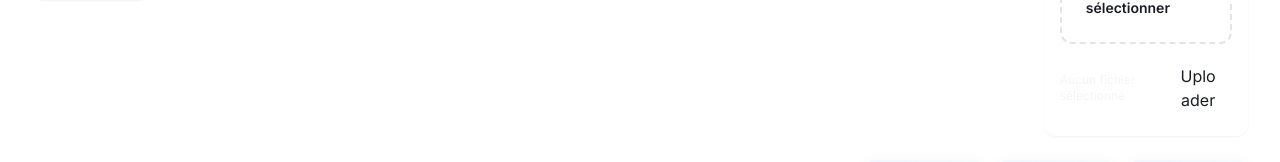
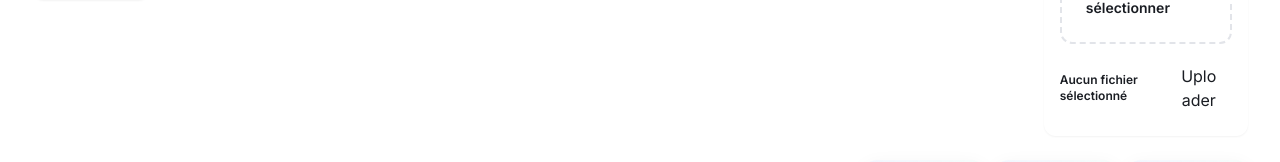
Before and after one commit to micktal/lynx, a React (Vite) app: page /audit/a_1 in a window 1280 px wide. Shown: the part 301-463 px from the top of the page. Built offline with nearby package versions, Linux system fonts and the light colour scheme; no server answers.

Commit message:
Improve uploader filename text visibility
cgen-cf7afe55496843a496cbd2de20abcf6b

```diff
--- a/client/components/PhotoUploader.tsx
+++ b/client/components/PhotoUploader.tsx
@@ -128,7 +128,7 @@ export default function PhotoUploader({
       )}
 
       <div className="flex justify-between items-center">
-        <div className="text-xs text-muted">{file ? file.name : "Aucun fichier sélectionné"}</div>
+        <div className="text-xs" style={{ color: 'var(--text)', fontWeight: 600 }}>{file ? file.name : "Aucun fichier sélectionné"}</div>
 
         <div className="flex gap-2">
           {file && !uploading && (
```
